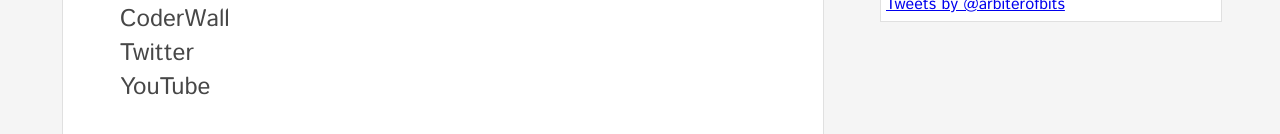
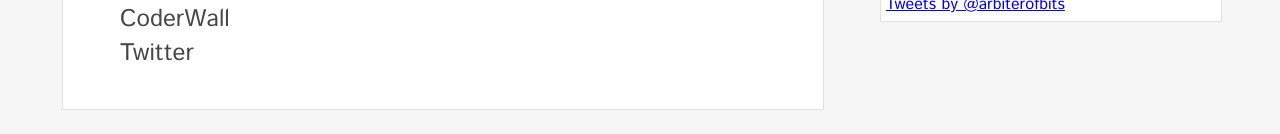
Before and after one commit to thequbit/timduffy.me, a plain HTML site: page revA/index.html in a window 1280 px wide. Shown: the part 296-430 px from the top of the page. Drawn offline with nearby package versions, Linux system fonts and the light colour scheme; a web font is replaced by a local one.

Commit message:
Removed youtube link ... my profile is not very excited.

```diff
--- a/revA/index.html
+++ b/revA/index.html
@@ -62,9 +62,6 @@
 								<a target="_blank" href="https://twitter.com/arbiterofbits">Twitter</a>
 							</li>
 
-							<li>
-								<a target="_blank" href="http://www.youtube.com/user/thequbit">YouTube</a>
-							</li>
 						</ul>
 					</div>
 				</div>
```
